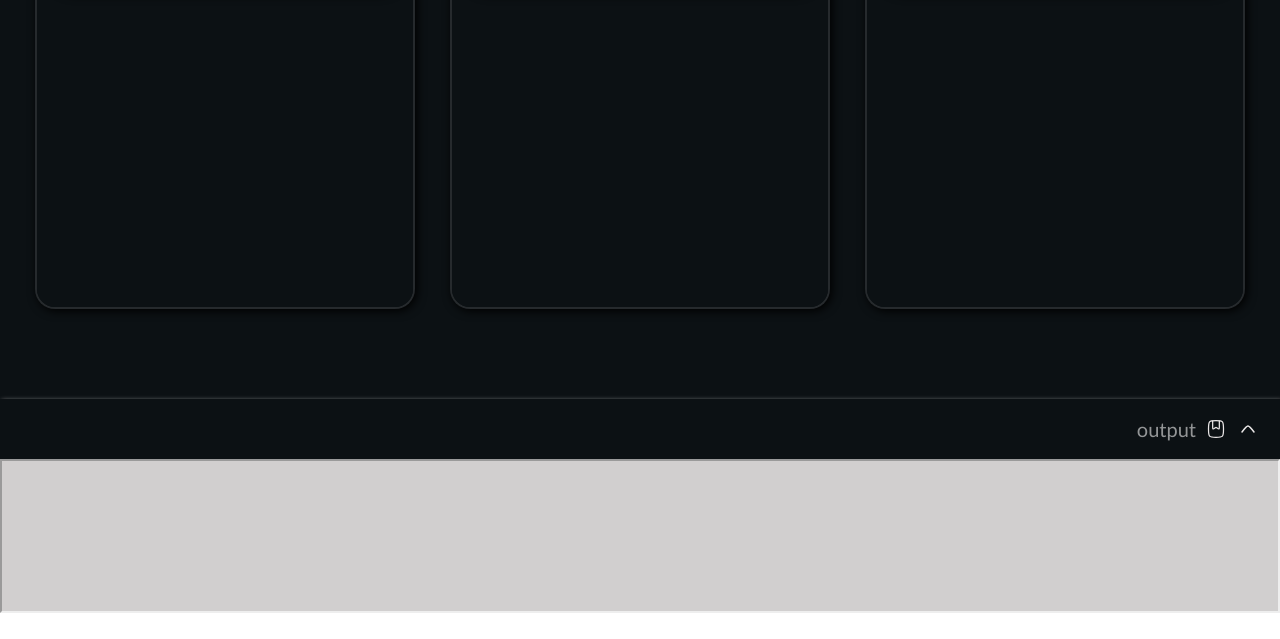
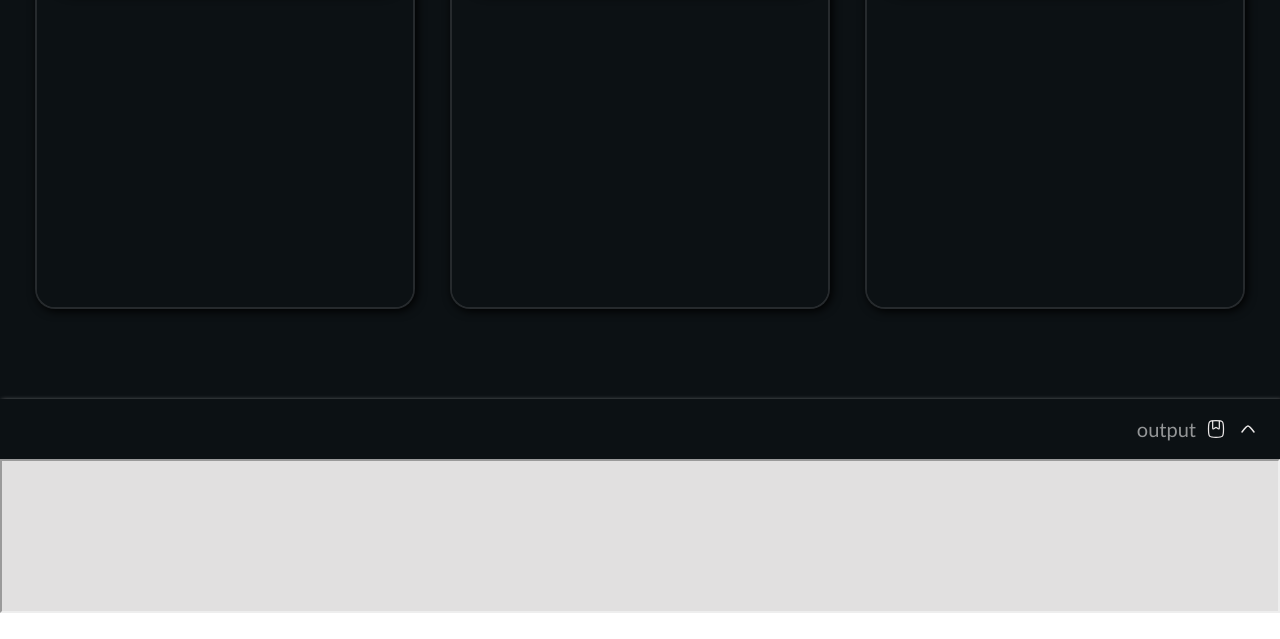
Before and after one commit to Rajani609/Online_Code_Editor, a plain HTML site: page index.html in a window 1280 px wide. Shown: the part 161-800 px from the top of the page. Drawn offline with Linux system fonts and the light colour scheme.

Commit message:
update background color for improved visual consistency

```diff
--- a/style.css
+++ b/style.css
@@ -120,5 +120,5 @@ body{
     width: 100%;
     height: calc(100%-60px);
     overflow: hidden;
-    background-color: rgb(209, 207, 207);
+    background-color: rgb(225, 224, 224);
 }
```
